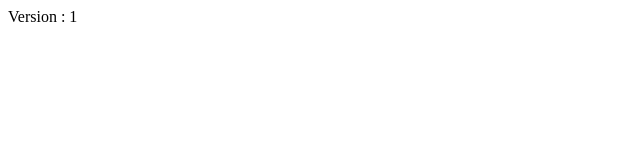
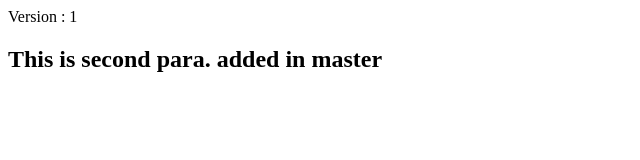
Before and after one commit to kaushal01m/TechCloud, a plain HTML site: page index.html in a window 1280 px wide. Shown: the whole page, without its empty margins (0-640 px from the left). Drawn offline with Linux system fonts and the light colour scheme.

Commit message:
second commit

```diff
--- a/index.html
+++ b/index.html
@@ -9,6 +9,6 @@
 <p>
 Version : 1
 </p>
-
+<h2> This is second para. added in master </h2>
 </body>
 </html>
```
